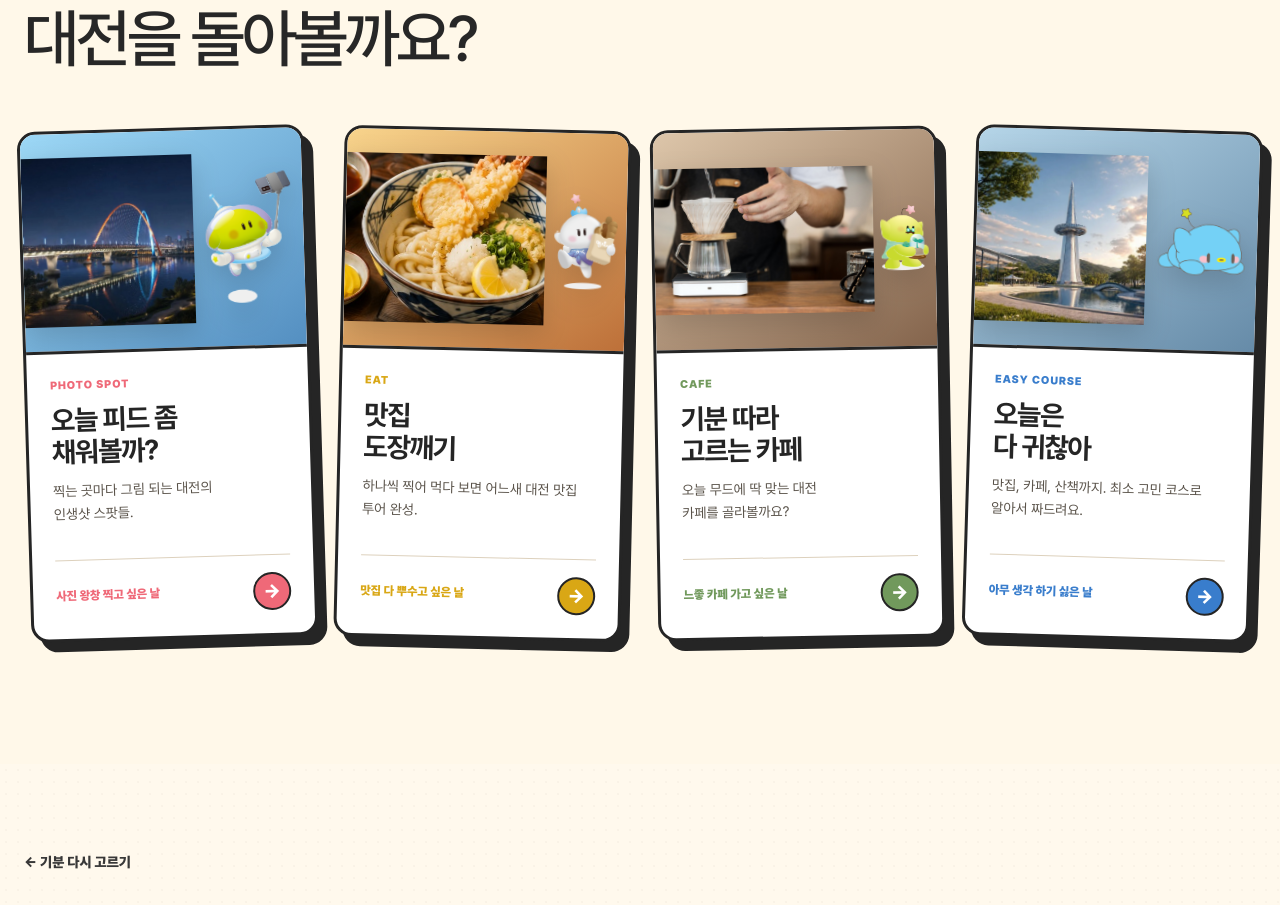
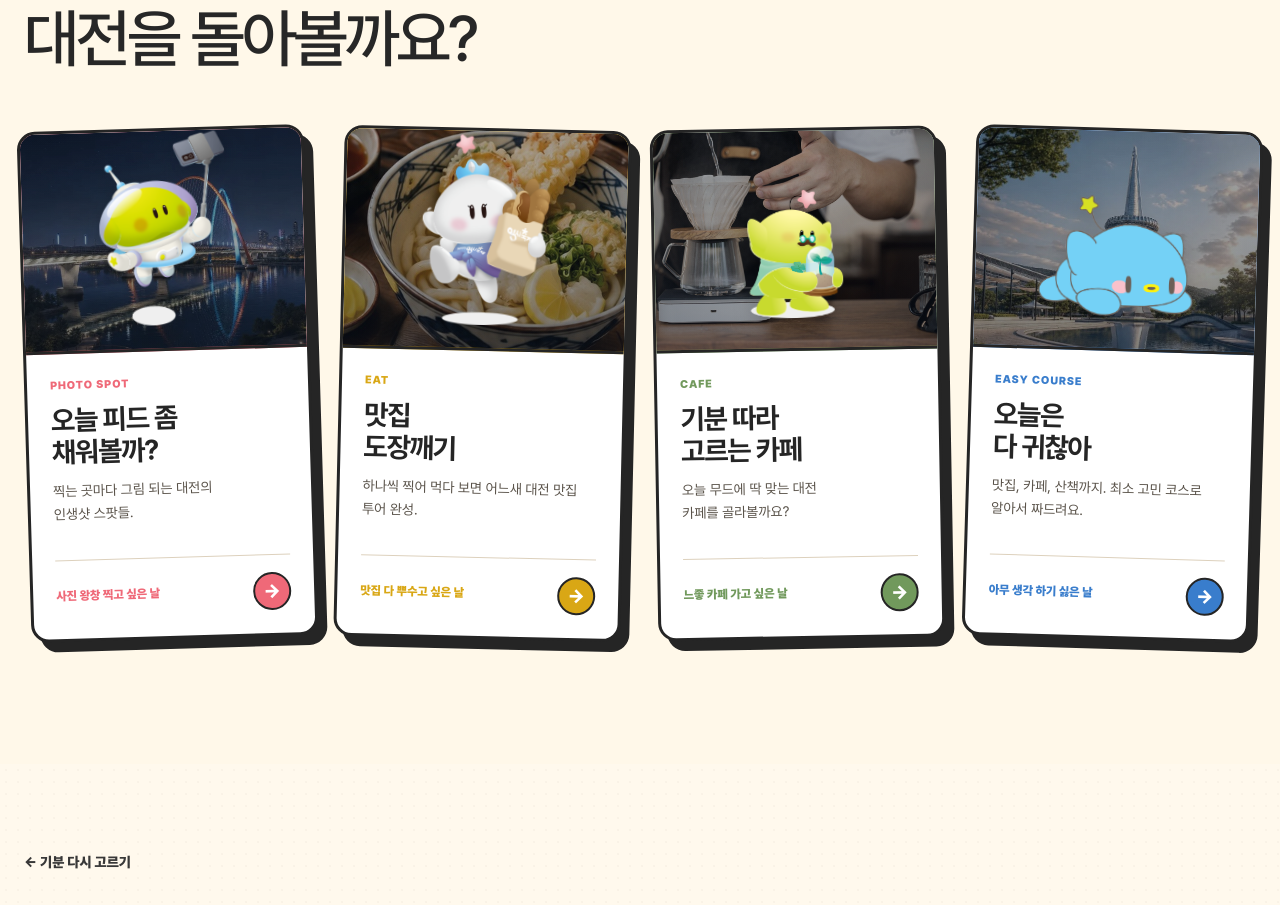
Before and after one commit to jjbb3239-pixel/daejeon-landing, a React (Vite) app in the folder extracted/: page / in a window 1280 px wide. Shown: the part 1011-1916 px from the top of the page. Built offline with nearby package versions, Linux system fonts and the light colour scheme; the HTML template or start-up script is replaced by a standard one.

Commit message:
기분 카드 배경 스타일 추가

```diff
--- a/extracted/src/index.css
+++ b/extracted/src/index.css
@@ -3141,7 +3141,6 @@ body :is(h1,h2,h3,.question-title,.result-title,.detail-title,.boarding-title){
   }
 }
 
-
 /* =========================================================
    LANGUAGE TOGGLE — 우측 상단 고정
    accent(옐로)는 CTA 전용이라 여기엔 쓰지 않는다.
@@ -3214,3 +3213,92 @@ body :is(h1,h2,h3,.question-title,.result-title,.detail-title,.boarding-title){
   font-weight:700;
   opacity:.72;
 }
+
+/* ------------------------------------------------------------
+   기분 카드 - 장소 사진 위에 같은 크기의 꿈씨패밀리 무대
+------------------------------------------------------------ */
+.card-photo.is-character{
+  position:relative;
+  isolation:isolate;
+  background:var(--accent);
+}
+
+.card-photo.is-character .mood-card-background{
+  position:absolute;
+  inset:0;
+  z-index:0;
+
+  width:100%;
+  height:100%;
+  margin:0;
+
+  object-fit:cover;
+  filter:saturate(.82) brightness(.78);
+  transform:scale(1.01);
+
+  transition:transform .45s ease,filter .45s ease;
+}
+
+.card-photo.is-character::after{
+  content:"";
+  position:absolute;
+  inset:0;
+  z-index:1;
+
+  background:
+    linear-gradient(180deg,rgba(18,27,43,.08),rgba(18,27,43,.32)),
+    radial-gradient(circle at 50% 55%,transparent 0 28%,rgba(18,27,43,.12) 72%);
+  pointer-events:none;
+}
+
+.mood-character-stage{
+  position:absolute;
+  left:50%;
+  bottom:10px;
+  z-index:2;
+
+  width:min(164px,66%);
+  aspect-ratio:1;
+
+  display:grid;
+  place-items:center;
+
+  transform:translateX(-50%);
+  transition:transform .25s ease;
+}
+
+.card-photo.is-character .mood-character-stage .mood-card-character{
+  width:88%;
+  height:88%;
+  margin:0;
+
+  object-fit:contain;
+  filter:drop-shadow(0 8px 10px rgba(0,0,0,.2));
+
+  transform:none;
+  transition:transform .25s ease;
+}
+
+/* 원본 PNG 내부의 투명 여백이 달라 실제로 보이는 크기만 보정한다. */
+.mood-card:nth-child(3) .mood-character-stage .mood-card-character{
+  width:76%;
+  height:76%;
+}
+
+.mood-card:nth-child(4) .mood-character-stage .mood-card-character{
+  width:94%;
+  height:94%;
+}
+
+.mood-card:hover .card-photo.is-character .mood-card-background{
+  filter:saturate(.95) brightness(.86);
+  transform:scale(1.07);
+}
+
+.mood-card:hover .mood-character-stage{
+  transform:translateX(-50%) translateY(-5px);
+}
+
+.mood-card:hover .card-photo.is-character .mood-card-character{
+  transform:scale(1.04);
+}
```
